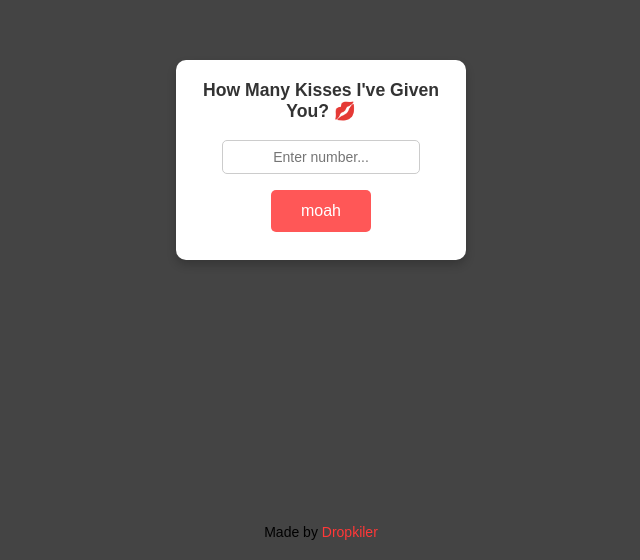
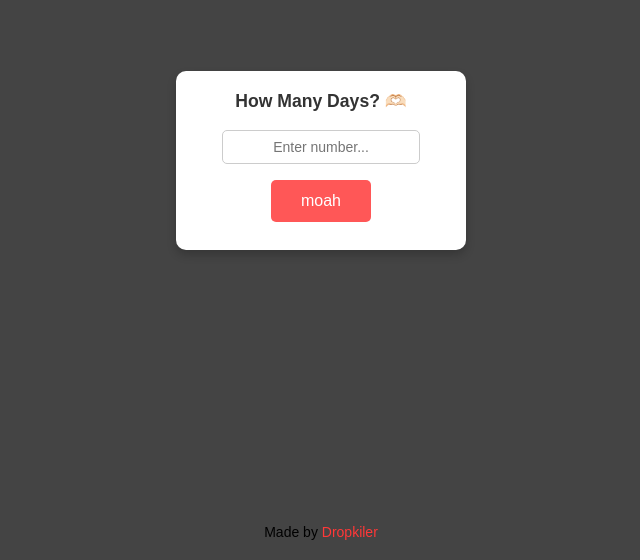
Before and after one commit to blind3d3vil/Envelope-2.0, a plain HTML site: page index.html in a window 1280 px wide. Shown: the part 240-800 px from the top of the page, without its empty margins (319-959 px from the left). Drawn offline with Linux system fonts and the light colour scheme.

Commit message:
Update index.html

```diff
--- a/index.html
+++ b/index.html
@@ -19,7 +19,7 @@
     <div class="bg-wrapper">
       <div class="wrapper">
         <div class="passcode-screen">
-          <h2>How Many Kisses I've Given You? 💋</h2>
+          <h2>How Many Days? 🫶🏻</h2>
           <input
             type="number"
             id="passcode"
```
